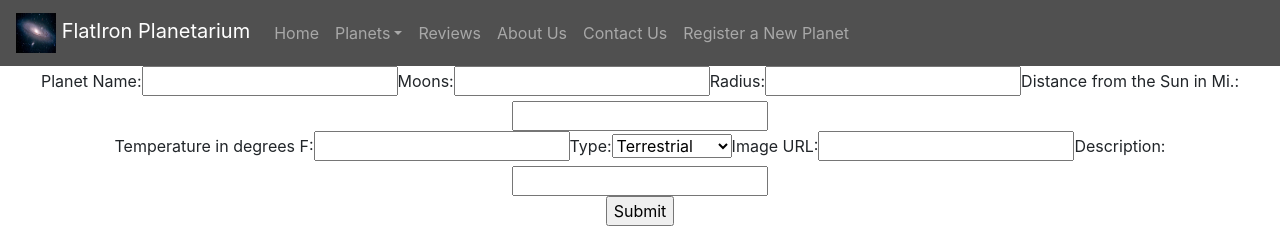
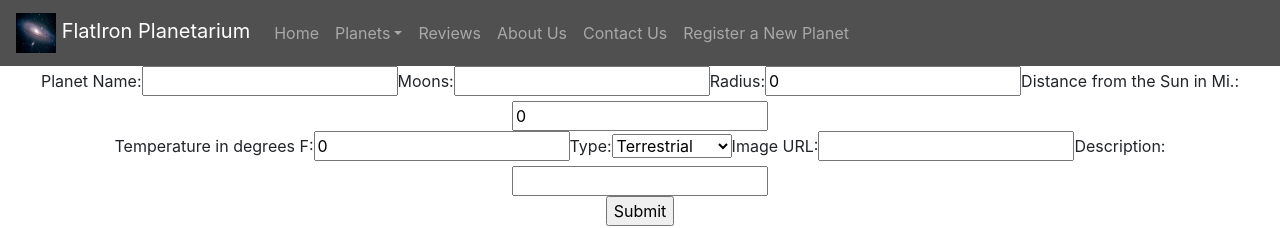
Before and after one commit to Jhanae/Phase-2-Project, a React (Create React App) app in the folder Phase2-Project/: page /newplanet in a window 1280 px wide. Shown: the top 228 px of the page. Built offline with nearby package versions, Linux system fonts and the light colour scheme.

Commit message:
Kais new form

```diff
--- a/Phase2-Project/src/components/AddNewForm.js
+++ b/Phase2-Project/src/components/AddNewForm.js
@@ -1,35 +1,67 @@
-import React from "react";
+import React,{useState} from "react";
 
 function AddNewForm (){
+    const [name, setName]=useState("")
+    const [moons, setMoons]=useState("")
+    const [radius, setRadius]=useState(0)
+    const [distance, setDistance]=useState(0)
+    const [temperature,setTemperature]=useState(0)
+    const [type, setType]=useState("Terrestrial")
+    const [image,setImage]=useState("")
+    const [desc, setDesc]=useState("")
+
+    function handleName(e){
+        setName(e.target.value)
+    }
+    function handleMoons(e){
+        setMoons(e.target.value)
+    }
+    function handleRadius(e){
+        setRadius(e.target.value)
+    }
+    function handleDistance(e){
+        setDistance(e.target.value)
+    }
+    function handleTemperature(e){
+        setTemperature(e.target.value)
+    }
+    function handleType(e){
+        setType(e.target.value)
+    }
+    function handleImage(e){
+        setImage(e.target.value)
+    }
+    function handleDesc(e){
+        setDesc(e.target.value)
+    }
+
     return (
         <form>
         <label for="name">Planet Name:</label>
-            <input type="text" id="name" name="name"></input>
+        <input type="text" id="name" name="name" value={name} onChange={handleName}></input>
         <label for="moons">Moons:</label>
-            <input type="text" id="moons" name="moons"></input>
+        <input type="text" id="moons" name="moons" value={moons} onChange={handleMoons}></input>
         <label for="radius">Radius:</label>
-            <input type="text" id="radius" name="radius"></input>
+        <input type="text" id="radius" name="radius" value={radius} onChange={handleRadius}></input>
         <label for="distance">Distance from the Sun in Mi.:</label>
-            <input type="text" id="distance" name="distance"></input><br/>
+        <input type="text" id="distance" name="distance" value={distance} onChange={handleDistance}></input><br/>
         <label for="temperature">Temperature in degrees F:</label>
-            <input type="text" id="temperature" name="temperature"></input>
+        <input type="text" id="temperature" name="temperature" value={temperature} onChange={handleTemperature}></input>
         <label for="type">Type:</label>
-            <select id="type" name="type">
+        <select id="type" name="type" value={type} onChange={handleType}>
             <option value="Terrestrial">Terrestrial</option>
             <option value="Gas Giant">Gas Giant</option>
             <option value="Ice Giant">Ice Giant</option>
             <option value="Dwarf Planet">Dwarf Planet</option>
         </select>
         <label for="image">Image URL:</label>
-            <input type="text" id="image" name="image"></input>
+        <input type="text" id="image" name="image" value={image} onChange={handleImage}></input>
         <label for="description">Description:</label>
-            <input type="text" id="description" name="description"></input>
+        <input type="text" id="description" name="description" value={desc} onChange={handleDesc}></input>
         <br/>
         <input type="submit"></input>
-
-
     </form>
 )
 
 }
-export default AddNewForm
+export default AddNewForm;
--- a/Phase2-Project/src/components/home.js
+++ b/Phase2-Project/src/components/home.js
@@ -23,7 +23,6 @@ function Home(){
                 <a className="btn btn-lg btn-light" href="/newplanet">
                     Register A Planet
                 </a>
-                {/* <br/><br/><br/><br/><br/><br/><br/><br/><br/><br/><br/><br/><br/><br/><br/><br/><br/><br/><br/> */}
             </div>
 
         </div>
```
Also changed, not shown: Phase2-Project/src/components/button.css (indentation only). Lines whose indentation alone changed are shown as unchanged.
